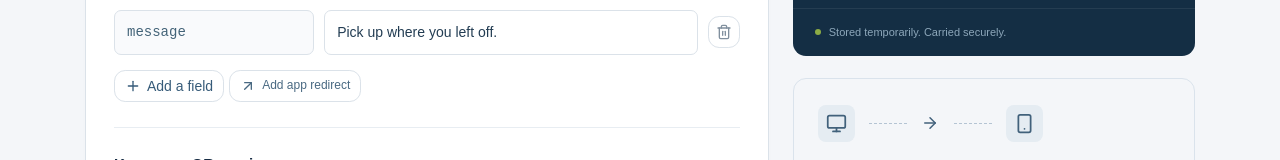
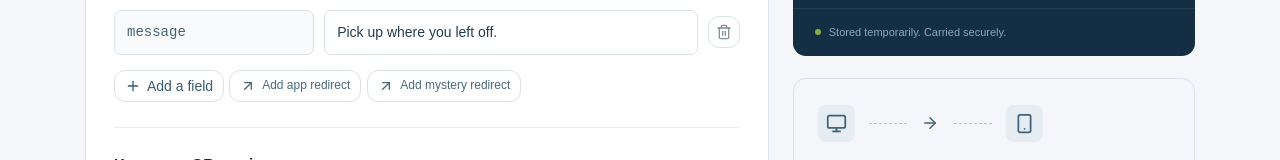
Before and after one commit to lucastlima/handoff-demo, a React (Vite) app: page / in a window 1280 px wide. Shown: the part 598-758 px from the top of the page. Built offline with nearby package versions, Linux system fonts and the light colour scheme; no server answers.

Commit message:
feat: add YouTube to allowed redirect hosts and update demo UI with preset redirect options

```diff
--- a/lib/handoff.ts
+++ b/lib/handoff.ts
@@ -2,7 +2,12 @@
 export const TOKEN_MS = 15_000;
 export const SESSION_MS = 300_000;
 export const MAX_BYTES = 2048;
-export const DEFAULT_HOSTS = ['example.com', 'maps.apple.com', 'open.spotify.com'];
+export const DEFAULT_HOSTS = [
+  'www.youtube.com',
+  'youtube.com',
+  'maps.apple.com',
+  'open.spotify.com',
+];
 export class HandoffError extends Error {
   status: number;
   constructor(message: string, status = 400) {
--- a/src/components/HandoffDemo.tsx
+++ b/src/components/HandoffDemo.tsx
@@ -29,6 +29,14 @@ const example = [
   { key: 'message', value: 'Pick up where you left off.' },
 ];
 
+const REDIRECT_PRESETS = [
+  { label: 'Add app redirect', url: 'https://maps.apple.com/?q=London' },
+  {
+    label: 'Add mystery redirect',
+    url: 'https://www.youtube.com/watch?v=dQw4w9WgXcQ',
+  },
+] as const;
+
 export default function HandoffDemo() {
   const [rows, setRows] = useState(example);
   const [rotation, setRotation] = useState(true);
@@ -41,10 +49,19 @@ export default function HandoffDemo() {
       .then((data) => {
         if (Array.isArray(data.allowedRedirectHosts)) setHosts(data.allowedRedirectHosts);
       })
-      .catch(() => {});
+      .catch(() => { });
   }, []);
   const payload = Object.fromEntries(rows.map((row) => [row.key, row.value]));
+  const currentRedirect = rows.find((r) => r.key === 'redirect')?.value;
   const bytes = new TextEncoder().encode(JSON.stringify(payload)).length;
+
+  function setRedirect(url: string) {
+    if (rows.some((r) => r.key === 'redirect')) {
+      setRows(rows.map((r) => (r.key === 'redirect' ? { ...r, value: url } : r)));
+    } else if (rows.length < 20) {
+      setRows([...rows, { key: 'redirect', value: url }]);
+    }
+  }
   function submit() {
     try {
       const keys = rows.map((row) => row.key);
@@ -98,8 +115,8 @@ export default function HandoffDemo() {
           },
           { signal: lifecycle.signal }
         )
-      ).catch(() => {});
-    } catch {}
+      ).catch(() => { });
+    } catch { }
     return () => lifecycle.abort();
   }, [handoff.phase, hosts]);
   return (
@@ -201,19 +218,18 @@ export default function HandoffDemo() {
                   <Plus size={17} /> Add a field
                 </Button>
                 <div className="payload-shortcuts">
-                  <Button
-                    variant="ghost"
-                    onClick={() => {
-                      if (!rows.some((row) => row.key === 'redirect') && rows.length < 20)
-                        setRows([
-                          ...rows,
-                          { key: 'redirect', value: 'https://maps.apple.com/?q=London' },
-                        ]);
-                    }}
-                    disabled={rows.some((row) => row.key === 'redirect') || rows.length >= 20}
-                  >
-                    <ArrowUpRight size={15} /> Add app redirect
-                  </Button>
+                  {REDIRECT_PRESETS.map((preset) => (
+                    <Button
+                      key={preset.url}
+                      variant="ghost"
+                      onClick={() => setRedirect(preset.url)}
+                      disabled={
+                        currentRedirect === preset.url || (rows.length >= 20 && !currentRedirect)
+                      }
+                    >
+                      <ArrowUpRight size={15} /> {preset.label}
+                    </Button>
+                  ))}
                 </div>
                 {'redirect' in payload && (
                   <div className="redirect-settings">
--- a/src/styles.css
+++ b/src/styles.css
@@ -559,7 +559,9 @@ h1 span {
   }
 }
 .payload-shortcuts {
-  display: inline-block;
+  display: inline-flex;
+  flex-wrap: wrap;
+  gap: 6px;
   margin-left: 5px;
   color: #496982;
 }
--- a/tests/http.mjs
+++ b/tests/http.mjs
@@ -58,7 +58,7 @@ try {
     'PASS payload GET is non-consuming; POST claims once; secure headers and safe rendering'
   );
 
-  const server = await make({ redirect: 'https://example.com/next?x=1&y=2' });
+  const server = await make({ redirect: 'https://www.youtube.com/watch?v=dQw4w9WgXcQ' });
   assert.equal((await call(`/handoff?q=${server.q}`, { method: 'HEAD' })).status, 204);
   assert.equal(
     (await call(`/handoff?q=${server.q}`, { headers: { 'Sec-Purpose': 'prefetch' } })).status,
@@ -66,14 +66,14 @@ try {
   );
   const direct = await call(`/handoff?q=${server.q}`);
   assert.equal(direct.status, 302);
-  assert.equal(direct.headers.get('location'), 'https://example.com/next?x=1&y=2');
+  assert.equal(direct.headers.get('location'), 'https://www.youtube.com/watch?v=dQw4w9WgXcQ');
   assert.equal(await direct.text(), '');
   assert.equal((await call(`/handoff?q=${server.q}`)).status, 410);
   console.log(
     'PASS immediate HTTP redirect; HEAD and declared prefetch do not consume; replay is blocked'
   );
 
-  const browser = await make({ redirect: 'https://example.com/?q=%3C/script%3E' }, 'browser');
+  const browser = await make({ redirect: 'https://www.youtube.com/?q=%3C/script%3E' }, 'browser');
   const instant = await call(`/handoff?q=${browser.q}`);
   assert.equal(instant.status, 200);
   const html = await instant.text();
--- a/wrangler.json
+++ b/wrangler.json
@@ -12,6 +12,6 @@
     }
   ],
   "vars": {
-    "ALLOWED_REDIRECT_HOSTS": "example.com,maps.apple.com,open.spotify.com"
+    "ALLOWED_REDIRECT_HOSTS": "www.youtube.com,youtube.com,maps.apple.com,open.spotify.com"
   }
 }
```
Also changed, not shown: 2 other files (tests, documents, lock files or other folders).
